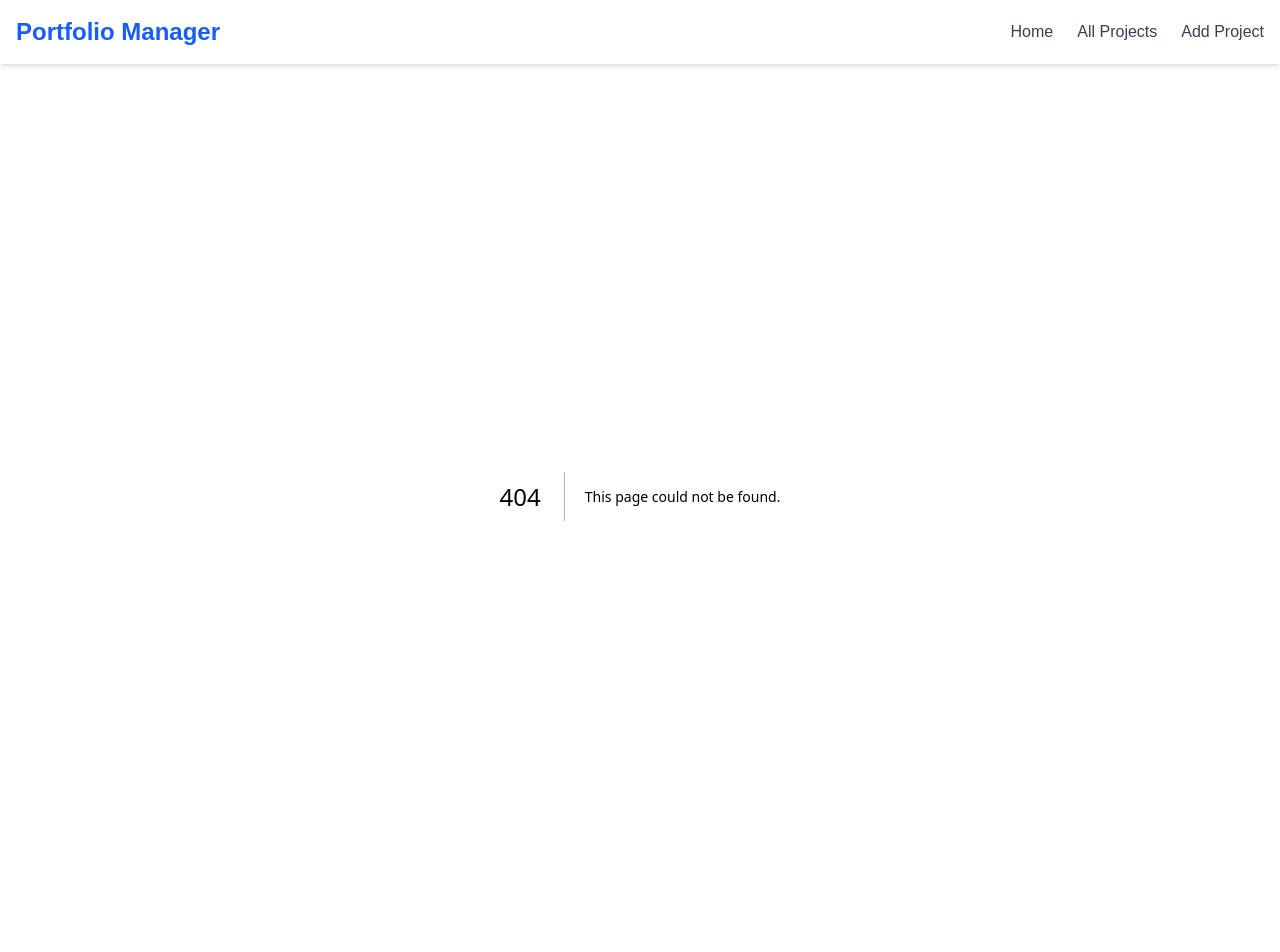
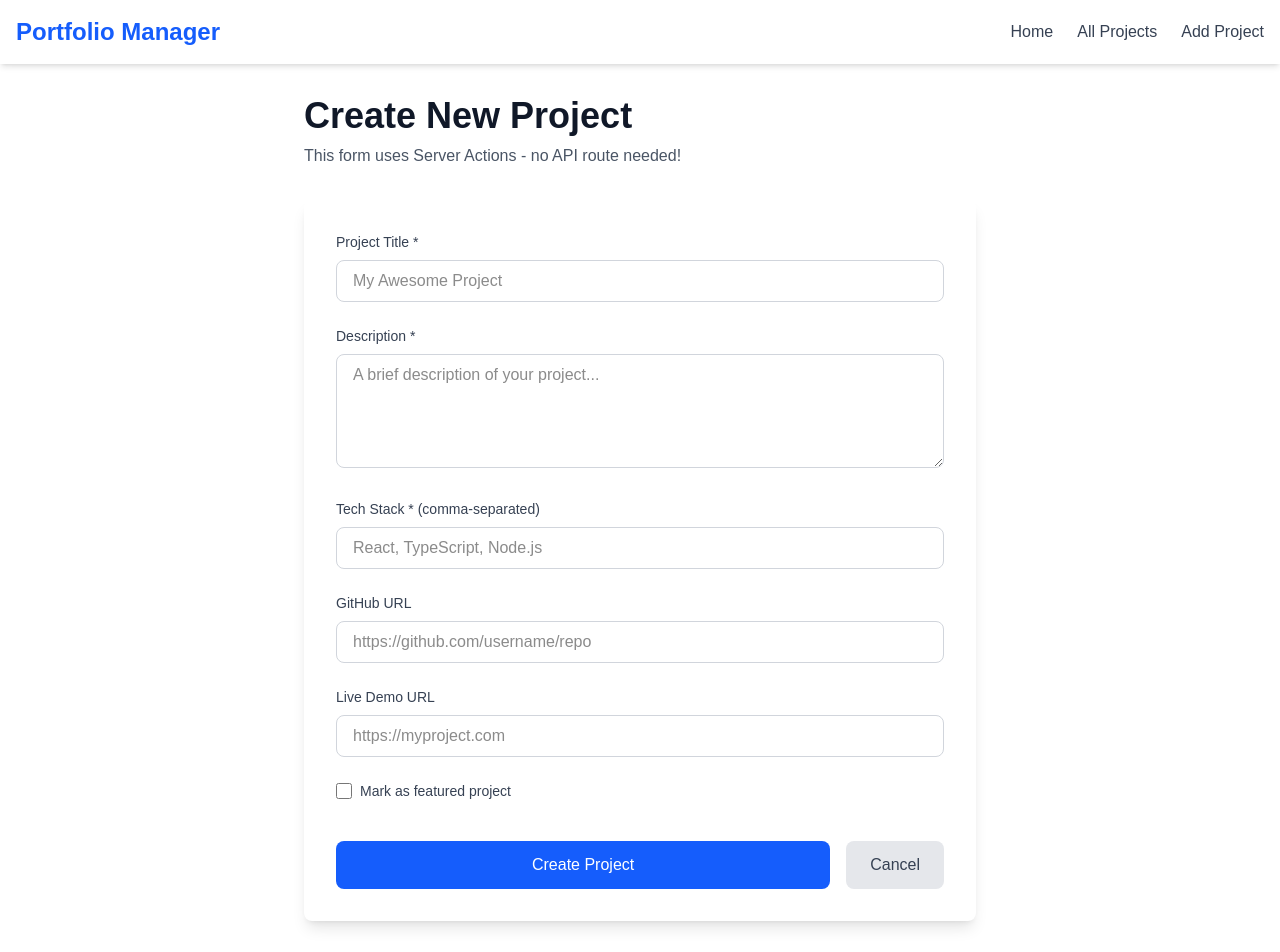
Before and after one commit to amitaibar97/protfolio-manager, a Next.js app: page /projects/create in a window 1280 px wide. Before the commit this address had no page. Shown: the top 952 px of the page. Built offline with nearby package versions, Linux system fonts and the light colour scheme.

Commit message:
add DeleteButton, NotFound page, and CreateProjectPage with form handling

```diff
--- /dev/null
+++ b/app/components/DeleteButton.tsx
@@ -0,0 +1,29 @@
+"use client";
+
+import { useFormStatus } from "react-dom";
+import { deleteProject } from "@/app/actions/projects";
+
+function DeleteButtonContent() {
+  const { pending } = useFormStatus();
+
+  return (
+    <button
+      type="submit"
+      disabled={pending}
+      className="w-full px-4 py-2 bg-red-600 text-white rounded-lg hover:bg-red-700 disabled:bg-gray-400 text-sm font-medium"
+    >
+      {pending ? "Deleting..." : "Delete Project"}
+    </button>
+  );
+}
+
+export default function DeleteButton({ projectId }: { projectId: string }) {
+  // Create a wrapper function that doesn't return anything
+  const deleteWithId = deleteProject.bind(null, projectId);
+
+  return (
+    <form action={deleteWithId}>
+      <DeleteButtonContent />
+    </form>
+  );
+}
--- /dev/null
+++ b/app/projects/[id]/not-found.tsx
@@ -0,0 +1,16 @@
+import Link from 'next/link';
+
+export default function NotFound() {
+  return (
+    <div className="text-center py-16">
+      <h2 className="text-4xl font-bold text-gray-900 mb-4">Project Not Found</h2>
+      <p className="text-gray-600 mb-8">The project you're looking for doesn't exist.</p>
+      <Link
+        href="/projects"
+        className="px-6 py-3 bg-blue-600 text-white rounded-lg hover:bg-blue-700 font-medium inline-block"
+      >
+        Back to Projects
+      </Link>
+    </div>
+  );
+}
--- /dev/null
+++ b/app/projects/[id]/page.tsx
@@ -0,0 +1,104 @@
+import { notFound } from 'next/navigation';
+import Link from 'next/link';
+import Image from 'next/image';
+import { getProjectById, projects } from '@/lib/data';
+
+export async function generateStaticParams() {
+  return projects.map((project) => ({
+    id: project.id,
+  }));
+}
+
+interface PageProps {
+  params: { id: string };
+}
+
+export default async function ProjectDetailPage({ params }: PageProps) {
+   const { id } = await params;
+  const project = await getProjectById(id);
+  console.log(params.id, project);
+
+  if (!project) {
+    notFound();
+  }
+
+  return (
+    <div className="max-w-4xl mx-auto">
+      <Link
+        href="/projects"
+        className="inline-flex items-center text-blue-600 hover:text-blue-700 mb-6"
+      >
+        ← Back to Projects
+      </Link>
+
+      <div className="bg-white rounded-lg shadow-lg overflow-hidden">
+        {project.imageUrl && (
+          <div className="relative h-96 bg-gray-200">
+            <Image
+              src={project.imageUrl}
+              alt={project.title}
+              fill
+              className="object-cover"
+              priority
+            />
+          </div>
+        )}
+
+        <div className="p-8">
+          <div className="flex justify-between items-start mb-4">
+            <h1 className="text-4xl font-bold text-gray-900">{project.title}</h1>
+            {project.featured && (
+              <span className="bg-yellow-400 text-yellow-900 px-3 py-1 rounded-full text-sm font-bold">
+                Featured
+              </span>
+            )}
+          </div>
+
+          <p className="text-gray-600 text-lg mb-6">{project.description}</p>
+
+          <div className="mb-6">
+            <h2 className="text-xl font-bold text-gray-900 mb-3">Tech Stack</h2>
+            <div className="flex flex-wrap gap-2">
+              {project.techStack.map((tech) => (
+                <span
+                  key={tech}
+                  className="bg-blue-100 text-blue-700 px-4 py-2 rounded-lg font-medium"
+                >
+                  {tech}
+                </span>
+              ))}
+            </div>
+          </div>
+
+          <div className="flex gap-4 pt-6 border-t">
+            {project.githubUrl && (
+              <a
+                href={project.githubUrl}
+                target="_blank"
+                rel="noopener noreferrer"
+                className="px-6 py-3 bg-gray-900 text-white rounded-lg hover:bg-gray-800 font-medium"
+              >
+                View on GitHub
+              </a>
+            )}
+            {project.liveUrl && (
+              <a
+                href={project.liveUrl}
+                target="_blank"
+                rel="noopener noreferrer"
+                className="px-6 py-3 bg-blue-600 text-white rounded-lg hover:bg-blue-700 font-medium"
+              >
+                Live Demo
+              </a>
+            )}
+          </div>
+
+          <div className="mt-6 pt-6 border-t text-sm text-gray-500">
+            <p>Created: {new Date(project.createdAt).toLocaleDateString()}</p>
+            <p className="mt-1">Generated with generateStaticParams()</p>
+          </div>
+        </div>
+      </div>
+    </div>
+  );
+}
--- /dev/null
+++ b/app/projects/create/page.tsx
@@ -0,0 +1,142 @@
+"use client";
+
+import { useFormStatus } from "react-dom";
+import { createProject } from "@/app/actions/projects";
+import Link from "next/link";
+
+function SubmitButton() {
+  const { pending } = useFormStatus();
+
+  return (
+    <button
+      type="submit"
+      disabled={pending}
+      className="flex-1 px-6 py-3 bg-blue-600 text-white rounded-lg hover:bg-blue-700 disabled:bg-gray-400 font-medium"
+    >
+      {pending ? "Creating..." : "Create Project"}
+    </button>
+  );
+}
+
+export default function CreateProjectPage() {
+  return (
+    <div className="max-w-2xl mx-auto">
+      <h1 className="text-4xl font-bold text-gray-900 mb-2">
+        Create New Project
+      </h1>
+      <p className="text-gray-600 mb-8">
+        This form uses Server Actions - no API route needed!
+      </p>
+
+      <form
+        action={createProject}
+        className="bg-white rounded-lg shadow-lg p-8 space-y-6"
+      >
+        <div>
+          <label
+            htmlFor="title"
+            className="block text-sm font-medium text-gray-700 mb-2"
+          >
+            Project Title *
+          </label>
+          <input
+            type="text"
+            id="title"
+            name="title"
+            required
+            className="w-full px-4 py-2 border border-gray-300 rounded-lg focus:ring-2 focus:ring-blue-500 focus:border-transparent"
+            placeholder="My Awesome Project"
+          />
+        </div>
+
+        <div>
+          <label
+            htmlFor="description"
+            className="block text-sm font-medium text-gray-700 mb-2"
+          >
+            Description *
+          </label>
+          <textarea
+            id="description"
+            name="description"
+            required
+            rows={4}
+            className="w-full px-4 py-2 border border-gray-300 rounded-lg focus:ring-2 focus:ring-blue-500 focus:border-transparent"
+            placeholder="A brief description of your project..."
+          />
+        </div>
+
+        <div>
+          <label
+            htmlFor="techStack"
+            className="block text-sm font-medium text-gray-700 mb-2"
+          >
+            Tech Stack * (comma-separated)
+          </label>
+          <input
+            type="text"
+            id="techStack"
+            name="techStack"
+            required
+            className="w-full px-4 py-2 border border-gray-300 rounded-lg focus:ring-2 focus:ring-blue-500 focus:border-transparent"
+            placeholder="React, TypeScript, Node.js"
+          />
+        </div>
+
+        <div>
+          <label
+            htmlFor="githubUrl"
+            className="block text-sm font-medium text-gray-700 mb-2"
+          >
+            GitHub URL
+          </label>
+          <input
+            type="url"
+            id="githubUrl"
+            name="githubUrl"
+            className="w-full px-4 py-2 border border-gray-300 rounded-lg focus:ring-2 focus:ring-blue-500 focus:border-transparent"
+            placeholder="https://github.com/username/repo"
+          />
+        </div>
+
+        <div>
+          <label
+            htmlFor="liveUrl"
+            className="block text-sm font-medium text-gray-700 mb-2"
+          >
+            Live Demo URL
+          </label>
+          <input
+            type="url"
+            id="liveUrl"
+            name="liveUrl"
+            className="w-full px-4 py-2 border border-gray-300 rounded-lg focus:ring-2 focus:ring-blue-500 focus:border-transparent"
+            placeholder="https://myproject.com"
+          />
+        </div>
+
+        <div className="flex items-center">
+          <input
+            type="checkbox"
+            id="featured"
+            name="featured"
+            className="w-4 h-4 text-blue-600 border-gray-300 rounded focus:ring-blue-500"
+          />
+          <label htmlFor="featured" className="ml-2 text-sm text-gray-700">
+            Mark as featured project
+          </label>
+        </div>
+
+        <div className="flex gap-4 pt-4">
+          <SubmitButton />
+          <Link
+            href="/projects"
+            className="px-6 py-3 bg-gray-200 text-gray-700 rounded-lg hover:bg-gray-300 font-medium text-center"
+          >
+            Cancel
+          </Link>
+        </div>
+      </form>
+    </div>
+  );
+}
```
